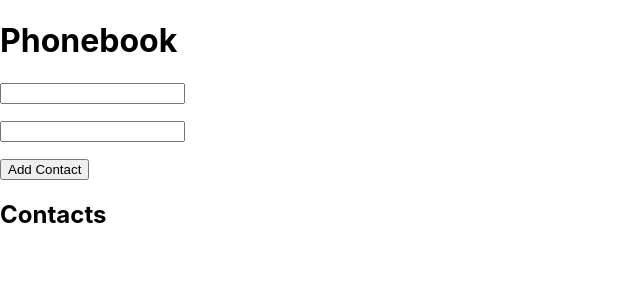
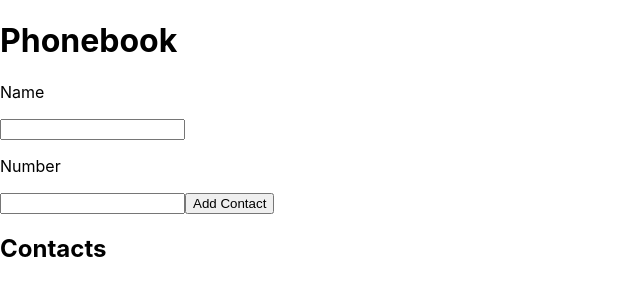
Before and after one commit to valeeriiiee/goit-react-hw-02-phonebook, a React (Create React App) app: page / in a window 1280 px wide. Shown: the top 300 px of the page, without its empty margins (0-640 px from the left). Built offline with nearby package versions, Linux system fonts and the light colour scheme.

Commit message:
Update ContactForm.jsx

```diff
--- a/src/components/ContactForm/ContactForm.jsx
+++ b/src/components/ContactForm/ContactForm.jsx
@@ -78,7 +78,7 @@ export default class ContactForm extends Component {
     return (
       <form onSubmit={this.handleSubmit}>
         <label>
-          <p>
+          <p>Name</p>
           <input
             type="text"
             name="name"
@@ -88,10 +88,9 @@ export default class ContactForm extends Component {
             value={name}
             onChange={this.handleNameChange}
           />
-          </p>
         </label>
         <label>
-          <p>
+          <p>Number</p>
           <input
             type="tel"
             name="number"
@@ -101,7 +100,6 @@ export default class ContactForm extends Component {
             value={number}
             onChange={this.handleNumberChange}
           />
-          </p>
         </label>
         <button type="submit">Add Contact</button>
       </form>
```
Lines whose indentation alone changed are shown as unchanged.
